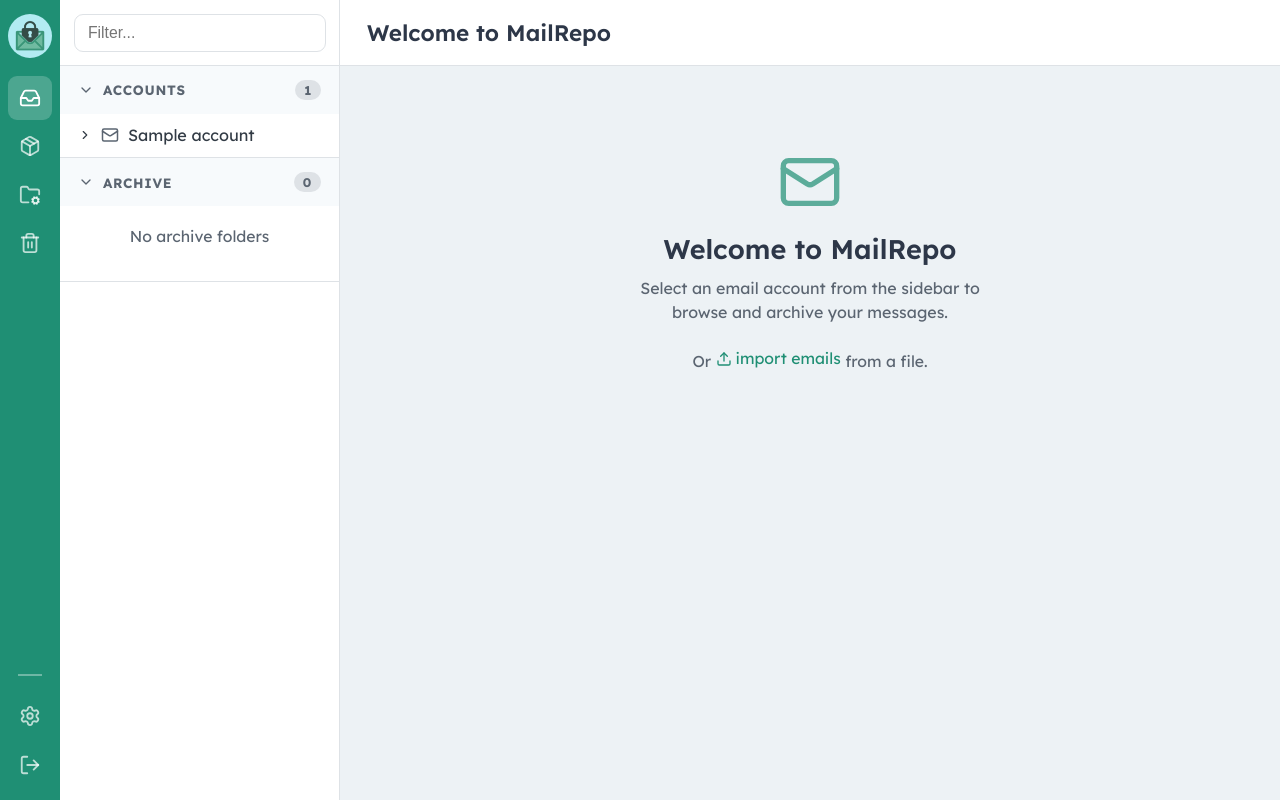
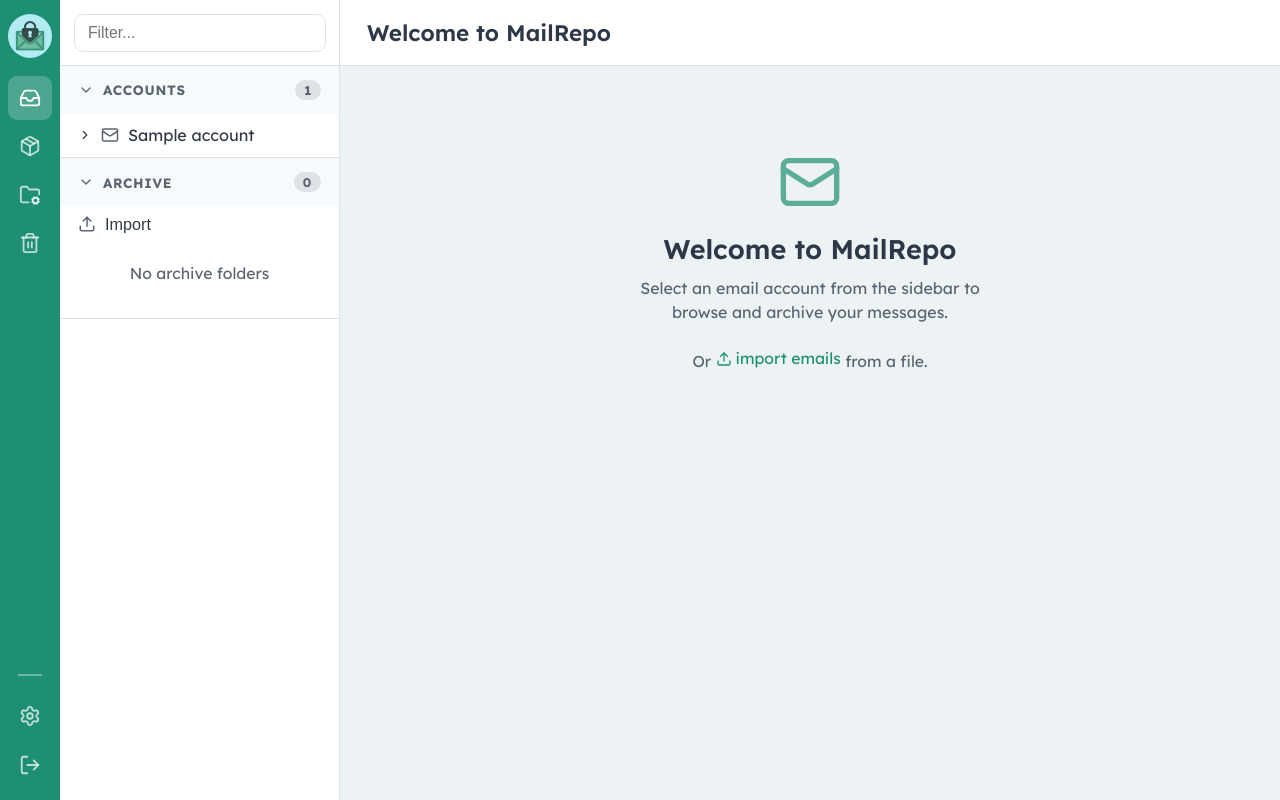
Before and after one commit to rsembera/mailrepo, a Python web app: template web/templates/main/index.html in a window 1280 px wide. Run offline with Jinja, Linux system fonts and the light colour scheme; the template is opened without the code that fills it: most values are stand-ins (such as "Sample title", 1, 10 or a date in 2020).

Commit message:
Replace 'New Folder' sidebar button with 'Import' button

```diff
--- a/web/templates/main/index.html
+++ b/web/templates/main/index.html
@@ -103,6 +103,10 @@
                         <p>No archive folders</p>
                     </div>
                 {% endif %}
+                <button class="tree-item-row import-btn" onclick="openImportModal()">
+                    <i data-lucide="upload" class="tree-icon"></i>
+                    <span class="tree-label">Import</span>
+                </button>
             </div>
         </div>
 
```
